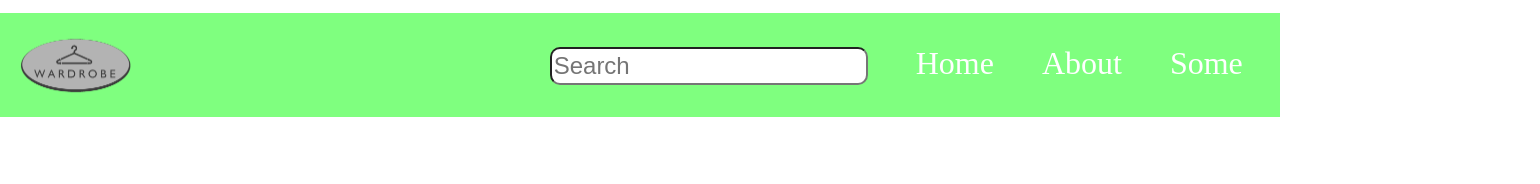
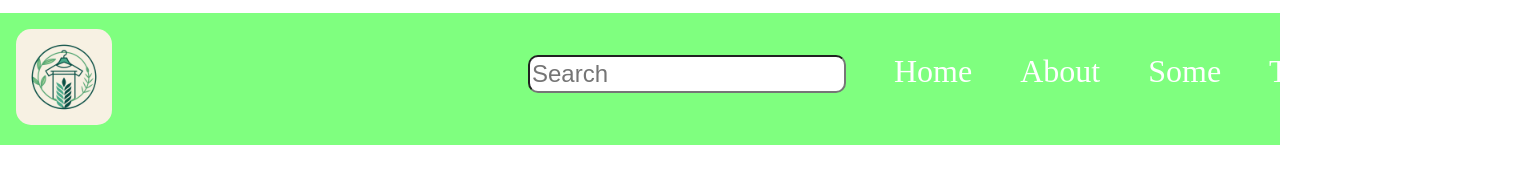
Before and after one commit to Mohit-Narayan/vision, a plain HTML site: page HTML/navbar.html in a window 1280 px wide. Shown: the whole page, 1540 px wide, since content can reach past the window. Drawn offline with Linux system fonts and the light colour scheme.

Commit message:
logo changed and navbar optimised

```diff
--- a/CSS/navbar.css
+++ b/CSS/navbar.css
@@ -29,7 +29,7 @@
     margin-right: 3rem;
     font-size: 2rem;
     margin-bottom: 2rem;
-    margin-top: 1rem;
+    margin-top: 1.5rem;
 
 }
 .labels input{
@@ -43,5 +43,7 @@
 }
 
 .logo img{
-    height : 6rem;
+    border-radius: 15px;
+    margin: 1rem;
+    height: 6rem;
 }
--- a/HTML/navbar.html
+++ b/HTML/navbar.html
@@ -8,7 +8,7 @@
 </head>
 <body>
     <div class="navbar">
-        <div class="logo"><img src="../assets/logo1.png" alt="logo"></div>
+        <div class="logo"><img src="../assets/logo.jpg" alt="logo"></div>
         <div class="menu">
 
             <div class="labels"><input type="text" placeholder="Search"></div>
```
Also changed, not shown: assets/logo.jpg (renamed from assets/vecteezy_a-minimalist-green-and-white-logo-designed-for-a-farm_.jpg).
